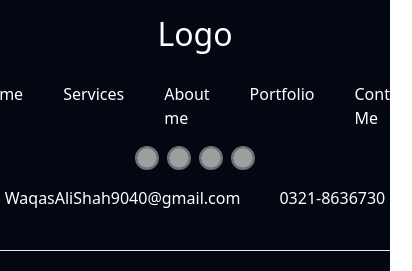
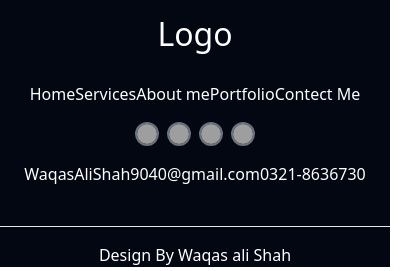
Before and after one commit to Waqas7281/Portfolio, a React (Vite) app: page / in a window 390 px wide. Shown: the part 2146-2417 px from the top of the page, 412 px wide, since content can reach past the window. Built offline with nearby package versions, Linux system fonts and the light colour scheme; grey boxes are pictures that could not be loaded.

Commit message:
next update

```diff
--- a/src/Components/Footer.jsx
+++ b/src/Components/Footer.jsx
@@ -4,7 +4,7 @@ const Footer = () => {
   return (
     <div className='text-white bg-gray-950 '>
         <h1 className='flex justify-center text-[2rem] p-3'>Logo</h1>
-        <ul className='flex justify-center gap-10 pt-3'>
+        <ul className='flex justify-center sm:gap-10 pt-3'>
             <li>Home</li>
              <li>Services</li>
               <li>About me</li>
@@ -12,7 +12,7 @@ const Footer = () => {
                 <li>Contect Me</li>
         </ul>
          <div className='flex justify-center pt-2 '><Icon /></div>
-        <div className='flex justify-center gap-[10%] pt-4 pb-10'>
+        <div className='flex justify-center sm:gap-[10%] pt-4 pb-10'>
             <p>WaqasAliShah9040@gmail.com</p>
             <p>0321-8636730</p>
         </div>
```
